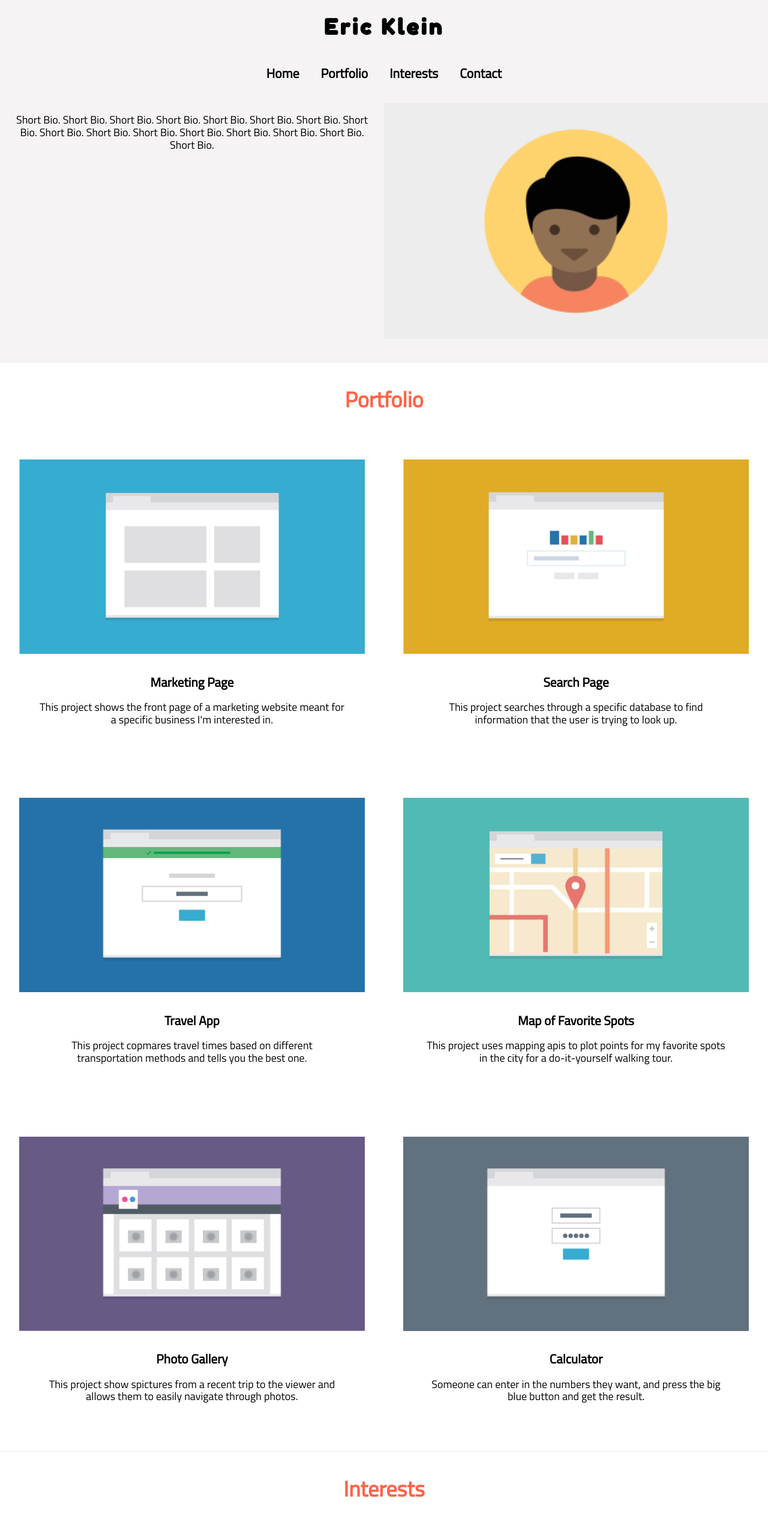
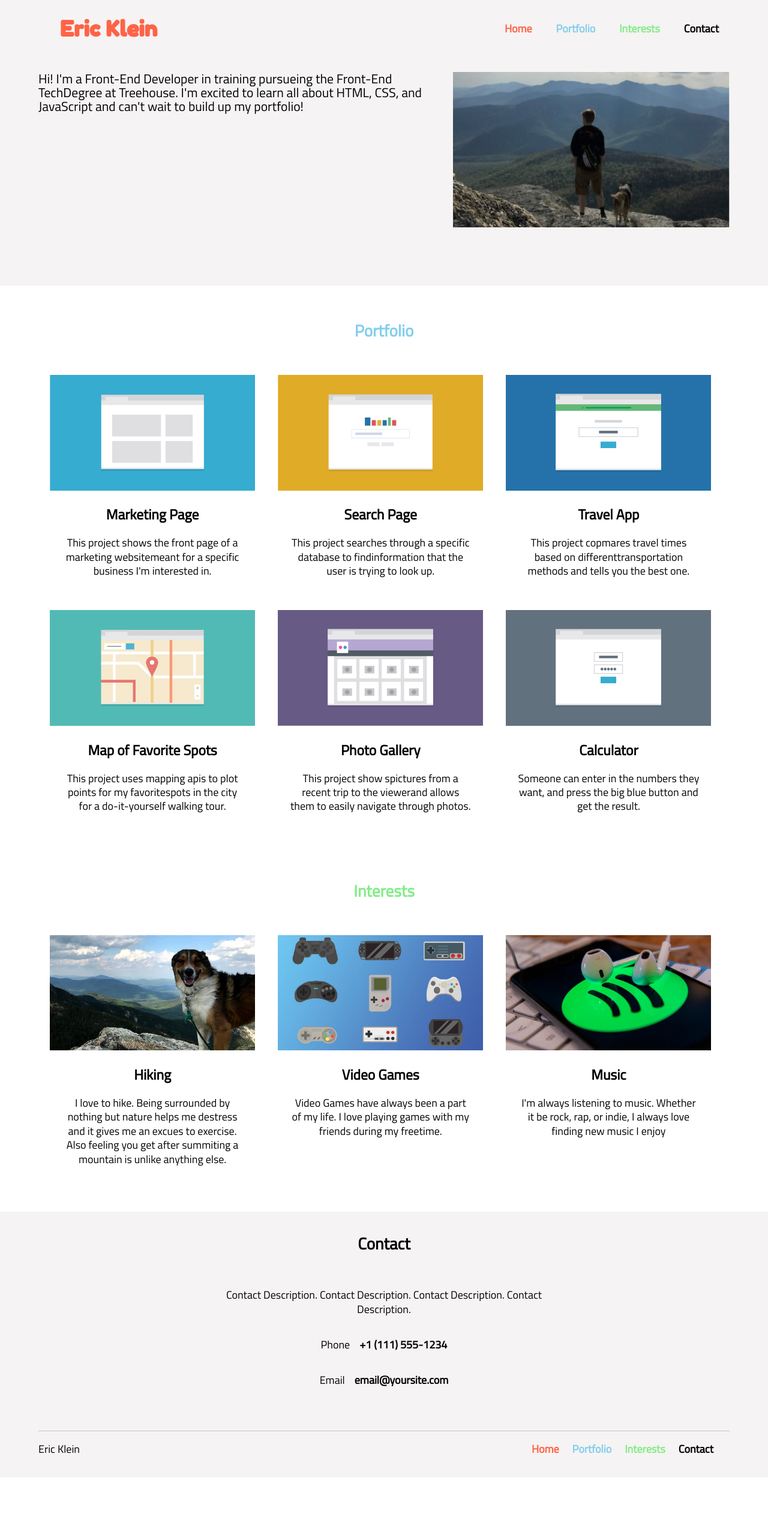
Before and after one commit to erickleinww/techdegree-project-2, a plain HTML site: page responsive_layout_v3/index.html in a window 1280 px wide. Shown: the top 2539 px of the page at 60% size. After the commit the page ends 2463 px from the top, so only its background shows below. Drawn offline with Linux system fonts and the light colour scheme.

Commit message:
Restructured HTML and CSS

```diff
--- a/responsive_layout_v3/css/style.css
+++ b/responsive_layout_v3/css/style.css
@@ -6,159 +6,174 @@
         box-sizing: border-box;
     }
 
-   html {
+   body {
+        font-family: 'Titillium Web', sans-serif;
         font-size: 18px;
+        line-height: 1.3em;
+        text-align: center;
+        margin: 0 auto;
     }
 
-   body {
-       font-family: 'Titillium Web', sans-serif;
-       background-color: #f5f3f3;
+    h1 {
+        margin-top: 0;
+        padding: 1em;
+        font-family: "Fredoka One", cursive;
+        color: tomato;
+    }
+
+    h2 {
+        padding: 1.5em;
+        font-weight: bolder;
+    }
+
+    h3 {
+        padding: 0.5em;
+        font-size: 1.3em;
+        font-weight: 900;
+    }
+
+
+
+    p {
         text-align: center;
+        margin: 0 auto;
+        padding-bottom: 2em;
+    }
+
+    a {
+        text-decoration: none;
+        color: black;
     }
 
     img {
         width: 90%;
     }
 
-   h3 {
-       margin: 0;
-       padding: auto 0;
+    .home h2 {
+        color: tomato;
     }
 
-   .name {
-        font-family: 'Fredoka One', cursive;
-        font-weight: 900;
-        font-size: 2rem;
-        letter-spacing: 1mm;
+    .portfolio h2 {
+        color: rgb(131, 206, 236);
+    }
+
+    .interests h2 {
+        color: rgb(131, 236, 136);
+    }
+
+    .contact h2 {
+        color: tomato;
+    }
+/* =================================
+    Header Styles
+   ================================= */
+
+    header {
+        background-color: #f5f3f3;
+        width: 100%;
+        margin-top: 0;
+    }
+
+    .heading {
+        width: 100%;
+        margin: 0 auto;
+    }
+
+    .bio {
+        padding: 3em 0;
+        width: 90%;
+        margin: 0 auto;
+        font-size: 1.2em;
+    }
+
+    #profile_img {
+        width: 60%;
+        padding-bottom: 1.5em ;
     }
 
 /* =================================
-    Nav Style
+    Main Nav Styles
    ================================= */
-   nav ul {
-       padding: 0;
-    }
 
-   nav li {
-       list-style-type: none;
-       margin: 6px 16px;
-       padding-top: 14px;
-       padding-bottom: 14px;
-       display: block;
-       background-color: white;
+    .main_nav a {
+        display: inline-block;
+        width: 90%;
+        background-color: #fff;
+        padding: 0.6em 0;
+        margin-bottom: 5px;
+        border-radius: 4px;
     }
 
     nav a {
-       text-decoration: none;
-       color: black;
         font-weight: bolder;
-       font-size: 1.2rem;
-    }
-/* =================================
-    Primary Content Styles
-   ================================= */
-
-   .primary_content {
-        background-color: white;
-        margin-top: 40px;
-        padding-bottom: 20px;
     }
 
-    .primary_content h2 {
-        margin: 0;
-        margin-bottom: 40px;
-        padding-top: 40px;
-        font-size: 2rem;
+    .home_link {
         color: tomato;
+    }
+
+    .portfolio_link {
+        color: rgb(131, 206, 236);
+    }
+
+    .interests_link {
+        color: rgb(131, 236, 136);
     }
 
 /* =================================
     Card Styles
    ================================= */
-    .card {
-        margin: 40px 0;
-    }
 
-    .card h3 {
-        margin-top: 20px;
-        margin-bottom: 20px;
-    }
-
-    .description {
+    .card p {
         width: 80%;
-        margin: auto;
-    }
-
-    .bio p {
-        width: 90%;
-        margin-left: auto;
-        margin-right: auto;
-    }
-
-    .interests {
-        border-top: 2px solid #f5f3f3;
-    }
-
-    .portfolio div,
-    .interests div {
-        margin-top: 30px;
-        margin-bottom: 40px;
-    }
-
-/* =================================
-    Contact Styles
-   ================================= */
-
-    .contact h2 {
-       padding: 30px 0;
-    }
-
-    .contact .description {
-       width: 90%;
-    }
-
-    .phone span,
-    .email span {
-       margin-left: 20px;
-       font-weight: bold;
     }
 
 /* =================================
     Footer Styles
    ================================= */
 
-   footer {
-       border-top: 1px rgba(201, 197, 197, 0.555) solid;
-       margin: 20px 0;
+    .contact .info {
+        padding-bottom: 1em;
     }
 
-   footer a,
-   footer span {
-       text-decoration: none;
-       color: black;
-       font-weight: 900;
+    #contact {
+        padding-bottom: 2em;
     }
 
-   footer a {
-       float: right;
-       margin-right: 5%;
-       margin-top: 24px;
-       margin-bottom: 24px;
+    span {
+        font-weight: bold;
+        margin-left: 12px;
     }
 
-   footer span {
-       float: left;
-       margin-left: 5%;
-       margin-top: 24px;
-       margin-bottom: 24px;
+    footer {
+        background-color: #f5f3f3;
     }
 
+    .main_footer {
+        width: 90%;
+        border-top: 1px solid rgb(204, 198, 198);
+        margin: 0 auto;
+    }
 
-/* =================================
-    Media Queries
-   ================================= */
+    .bottom_links {
+        display: inline-block;
+        padding-top: 1em;
+    }
 
-   @media (min-width: 768px) {
+    .name {
+        float: left;
+    }
+
+    .back_to_top {
+        float: right;
+        padding: 0.5em;
+        margin-top: 0.5em;
+        border-radius: 4px;
+    }
+
+    .footer_nav {
+        display: none;
+    }
 
     .clearfix::after {
         content: "";
@@ -166,34 +181,97 @@
         display: table;
       }
 
-       nav ul li {
-           display: inline-block;
+/* =================================
+    Media Queries
+   ================================= */
+
+   @media (min-width: 767px) {
+
+    .main_nav a {
+        display: inline;
         background-color: #f5f3f3;
-       }
-
-       .bio p {
-           width: 50%;
-           float: left;
-           padding-left: 2%;
-           padding-right: 2%;
+        padding: 0.5em 1em;
     }
 
     #profile_img {
-           width: 50%;
+        width: 40%;
         float: right;
     }
 
-       .marketing,
-       .travel_app,
-       .gallery {
+    .bio_text {
+        width: 60%;
         float: left;
-           width: 50%;
+        text-align: left;
+        padding-right: 1em;
     }
 
-       .search,
-       .map,
-       .calculator {
+    .card {
+        width: 50%;
+        float: left;
+        padding: 1em;
+    }
+
+    .card h3 {
+        padding: 0;
+    }
+
+    #contact {
+        width: 70%;
+        margin: 0 auto;
+        padding: 0 0 2em 0;
+    }
+
+    .back_to_top {
+        display: none;
+    }
+
+    .footer_nav {
+        display: inline-block;
         float: right;
-           width: 50%;
+        padding: 0.5em;
+        margin: 0.5em;
+    }
+
+    .footer_nav a {
+        padding: 0.5em;
+    }
+
+}
+
+@media (min-width: 1023px) {
+
+    h1 {
+        float: left;
+        padding-right: 0;
+    }
+
+    .main_nav {
+        float: right;
+        margin-top: 2em;
+    }
+
+    .heading,
+    .bio {
+        width: 90%;
+        margin: 0 auto;
+    }
+
+    .bio {
+        padding-top: 0;
+    }
+
+    .portfolio,
+    .interests {
+        width: 90%;
+        margin: 0 auto;
+    }
+
+    .card {
+        width: 33%;
+        padding: 0 0 1em 0;
+    }
+
+    .contact_info {
+        width: 60%;
     }
 }
--- a/responsive_layout_v3/index.html
+++ b/responsive_layout_v3/index.html
@@ -1,155 +1,97 @@
 <!DOCTYPE html>
 <html lang="en">
     <head>
+        <title>Eric Klein's Portfolio</title>
         <meta charset="UTF-8">
         <meta name="viewport" content="width=device-width, initial-scale=1.0">
-    <title>Eric Klein's Portfolio</title>
         <link rel="stylesheet" href="css/normalize.css">
         <link rel="stylesheet" href="css/style.css">
         <link href="https://fonts.googleapis.com/css?family=Fredoka+One|Titillium+Web&display=swap" rel="stylesheet">
-
     </head>
     <body>
-    <header>
-        <h1 id="home" class="name">Eric Klein</h1>
-        <nav>
-            <ul>
-                <li><a href="#home">Home</a></li>
-                <li><a href="#portfolio">Portfolio</a></li>
-                <li><a href="#interests">Interests</a></li>
-                <li><a href="#contact">Contact</a></li>
-            </ul>
+        <header class="main_header">
+            <div class="heading clearfix">
+                <h1>Eric Klein</h1>
+                <nav class="main_nav">
+                    <a class="home_link" href="index.html">Home</a>
+                    <a class="portfolio_link" href="#portfolio">Portfolio</a>
+                    <a class="interests_link" href="#interests">Interests</a>
+                    <a class="contact_link" href="#contact">Contact</a>
                 </nav>
+            </div>
+            <div class="bio clearfix">
+                <img id="profile_img" src="images/profile_picture.jpg" alt="Picture of Eric">
+                <p class="bio_text">Hi! I'm a Front-End Developer in training pursueing the Front-End TechDegree at Treehouse. I'm excited to learn all about HTML, CSS, and JavaScript and can't wait to build up my portfolio!</p>
+            </div>
         </header>
-    <main>
-        <section class="bio clearfix">
-            <img id="profile_img" class="clearfix" src="images/responsive-layout-profile.png" alt="Picture of Eric">
-            <p class="bio">
-                Short Bio. Short Bio. Short Bio. Short Bio.
-                Short Bio. Short Bio. Short Bio. Short Bio.
-                Short Bio. Short Bio. Short Bio. Short Bio.
-                Short Bio. Short Bio. Short Bio. Short Bio.
-            </p>
+        <main class="portfolio clearfix">
+            <h2 id="portfolio">Portfolio</h2>
+            <section class="card">
+                <img id="marketing_img" src="images/portfolio-1.png" alt="Marketing Card">
+                <h3>Marketing Page</h3>
+                <p>This project shows the front page of a marketing websitemeant for a specific business I'm interested in.</p>
             </section>
-        <div class="primary_content">
-            <section class="portfolio clearfix">
-
-                <h2 id="portfolio">Portfolio</h2>
-
-                <section class="marketing card">
-                    <img id="marketing_img" src="images/portfolio-1.png" alt="Marketing Card">
-                    <div class="container">
-                        <h3>Marketing Page</h3>
-                        <p class="description">
-                            This project shows the front page of a marketing website
-                            meant for a specific business I'm interested in.
-                        </p>
-                    </div>
+            <section class="card">
+                <img id="search_img" src="images/portfolio-2.png" alt="Search Card">
+                <h3>Search Page</h3>
+                <p>This project searches through a specific database to findinformation that the user is trying to look up.</p>
             </section>
-
-                <section class="search card">
-                    <img id="search_img" src="images/portfolio-2.png" alt="Search Card">
-                    <div class="container">
-                        <h3>Search Page</h3>
-                        <p class="description">
-                            This project searches through a specific database to find
-                            information that the user is trying to look up.
-                        </p>
-                    </div>
+            <section class="card">
+                <img id="travel_img" src="images/portfolio-3.png" alt="Travel App">
+                <h3>Travel App</h3>
+                <p>This project copmares travel times based on differenttransportation methods and tells you the best one.</p>
             </section>
-
-                <section class="travel_app card">
-                    <img id="travel_img" src="images/portfolio-3.png" alt="Travel App">
-                    <div class="container">
-                        <h3>Travel App</h3>
-                        <p class="description">
-                            This project copmares travel times based on different
-                            transportation methods and tells you the best one.
-                        </p>
-                    </div>
+            <section class="card">
+                <img class="map_img" src="images/portfolio-4.png" alt="Map of Favorite Spots">
+                <h3>Map of Favorite Spots</h3>
+                <p>This project uses mapping apis to plot points for my favoritespots in the city for a do-it-yourself walking tour.</p>
             </section>
-
-                <section class="map card">
-                    <img class="map_img" src="images/portfolio-4.png" alt="Map of Favorite Spots">
-                    <div class="container">
-                        <h3>Map of Favorite Spots</h3>
-                        <p class="description">
-                            This project uses mapping apis to plot points for my favorite
-                            spots in the city for a do-it-yourself walking tour.
-                        </p>
-                    </div>
+            <section class="gallery card left">
+                <img id="gallery_img" src="images/portfolio-5.png" alt="Photo Gallery">
+                <h3>Photo Gallery</h3>
+                <p>This project show spictures from a recent trip to the viewerand allows them to easily navigate through photos.</p>
             </section>
-
-                <section class="gallery card">
-                    <img id="gallery_img" src="images/portfolio-5.png" alt="Photo Gallery">
-                    <div class="container">
-                        <h3>Photo Gallery</h3>
-                        <p class="description">
-                            This project show spictures from a recent trip to the viewer
-                            and allows them to easily navigate through photos.
-                        </p>
-                    </div>
+            <section class="calculator card right">
+                <img id="calculator_img" src="images/portfolio-6.png" alt="Calculator">
+                <h3>Calculator</h3>
+                <p>Someone can enter in the numbers they want, and press the big blue button and get the result.</p>
             </section>
-
-                <section class="calculator card">
-                    <img id="calculator_img" src="images/portfolio-6.png" alt="Calculator">
-                    <div class="container">
-                        <h3>Calculator</h3>
-                        <p class="description">
-                            Someone can enter in the numbers they want, and press the big
-                            blue button and get the result.
-                        </p>
-                    </div>
+        </main>
+        <section class="interests clearfix">
+            <h2 id="interests">Interests</h2>
+            <section class="card">
+                <img class="interests_img" src="images/hiking.jpg" alt="Hiking Picture">
+                <h3>Hiking</h3>
+                <p>I love to hike. Being surrounded by nothing but nature helps me destress and it gives me an excues to exercise. Also feeling you get after summiting a mountain is unlike anything else.  </p>
+            </section>
+            <section class="card">
+                <img class="interests_img" src="images/video_games.jpg" alt="Video Games Picture">
+                <h3>Video Games</h3>
+                <p>Video Games have always been a part of my life. I love playing games with my friends during my freetime.</p>
+            </section>
+            <section class="card">
+                <img class="interests_img" src="images/music.jpg" alt="Music Picture">
+                <h3>Music</h3>
+                <p>I'm always listening to music. Whether it be rock, rap, or indie, I always love finding new music I enjoy</p>
             </section>
         </section>
-            <section class="interests">
-                <h2 id="interests">Interests</h2>
-                <section class="hiking card">
-                    <img id="hiking_img" src="images/hiking.jpg" alt="Hiking Picture">
-                    <div class="container">
-                        <h3>Hiking</h3>
-                        <p class="description">
-                            Hiking Description. Hiking Description.
-                            Hiking Description. Hiking Description.
-                        </p>
+        <footer>
+            <section id="contact">
+                <h2>Contact</h2>
+                <p class="contact_info">Contact Description. Contact Description. Contact Description. Contact Description. </p>
+                <p class="contact_info">Phone <span>+1 (111) 555-1234</span></p>
+                <p class="contact_info">Email <span>email@yoursite.com</span></p>
+            </section>
+            <div class="main_footer clearfix">
+                <p class="bottom_links name">Eric Klein</p>
+                <p class="bottom_links back_to_top">Back to Top </p>
+                <nav class="footer_nav">
+                    <a class="home_link" href="#">Home</a>
+                    <a class="portfolio_link" href="#portfolio">Portfolio</a>
+                    <a class="interests_link" href="#interests">Interests</a>
+                    <a class="contact_link" href="#contact">Contact</a>
+                </nav>
             </div>
-                </section>
-
-                <section class="video_games card">
-                    <img id="video_games_img" src="images/video_games.jpg" alt="Video Games Picture">
-                    <div class="container">
-                        <h3>Video Games</h3>
-                        <p class="description">
-                            Video Games Description. Video Games Description.
-                            Video Games Description. Video Games Description.
-                        </p>
-                    </div>
-                </section>
-                <section class="music card">
-                    <img id="music_img" src="images/music.jpg" alt="Music Picture">
-                    <div class="container">
-                        <h3>Music</h3>
-                        <p class="description">
-                            Music Description. Music Description.
-                            Music Description. Music Description.
-                        </p>
-                    </div>
-                </section>
-            </div>
-        </section>
-        <section class="contact">
-            <h2 id="contact">Contact</h2>
-            <p class="description">
-                Contact Description. Contact Description.
-                Contact Description. Contact Description.
-            </p>
-            <p class="phone">Phone<span>+1 (111) 555-1234</span></p>
-            <p class="email">Email<span>email@yoursite.com</span></p>
-        </section>
-    </main>
-    <footer>
-        <span class="clearfix">Eric Klein</span>
-        <a class="back_to_top clearfix" href="#home">Back to top</a>
         </footer>
     </body>
 </html>
```
Also changed, not shown: responsive_layout_v3/images/profile_picture.jpg (added). Lines whose indentation alone changed are shown as unchanged.
